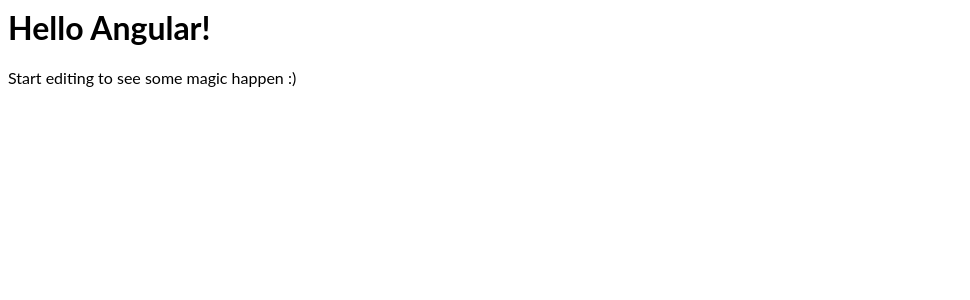
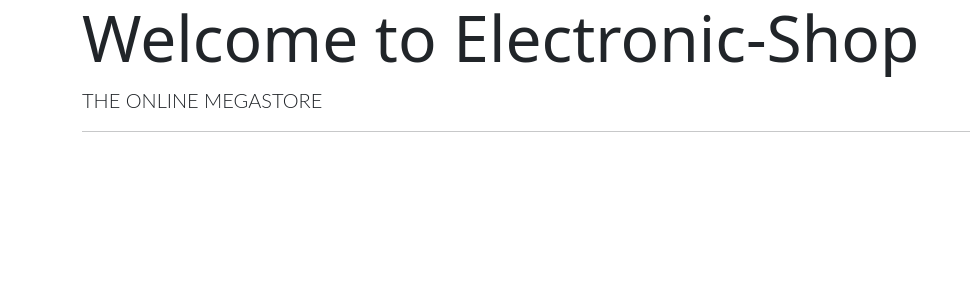
Before and after one commit to Chao-Si-Chi/angular-read-cdr-rxgxee, an Angular app: page / in a window 1280 px wide. Shown: the top 300 px of the page, without its empty margins (0-970 px from the left). Built offline with nearby package versions, Linux system fonts and the light colour scheme.

Commit message:
2 files modified, 2 added

```diff
--- a/src/app/app.component.html
+++ b/src/app/app.component.html
@@ -1,4 +1,11 @@
-<hello name="{{ name }}"></hello>
-<p>
-  Start editing to see some magic happen :)
-</p>
+<div class = "jumbotron jumbotron-fluid">
+  <div class = "container">
+    <h1 class = "display-3">Welcome to Electronic-Shop</h1>
+    <p class = "lead">THE ONLINE MEGASTORE</p>
+    <hr class = "my-2">
+  </div>
+</div>
+
+<div class="container-fluid">
+
+</div>
--- a/src/index.html
+++ b/src/index.html
@@ -1 +1,3 @@
+<link rel="stylesheet" href="https://cdn.jsdelivr.net/npm/bootstrap@5.2.3/dist/css/bootstrap.min.css" integrity="sha384-rbsA2VBKQhggwzxH7pPCaAqO46MgnOM80zW1RWuH61DGLwZJEdK2Kadq2F9CUG65" crossorigin="anonymous">
+
 <my-app>loading</my-app>
```
Also changed, not shown: src/app/products/products.component.ts (added, +15 -0 lines), src/app/products/products.component.css (added).
